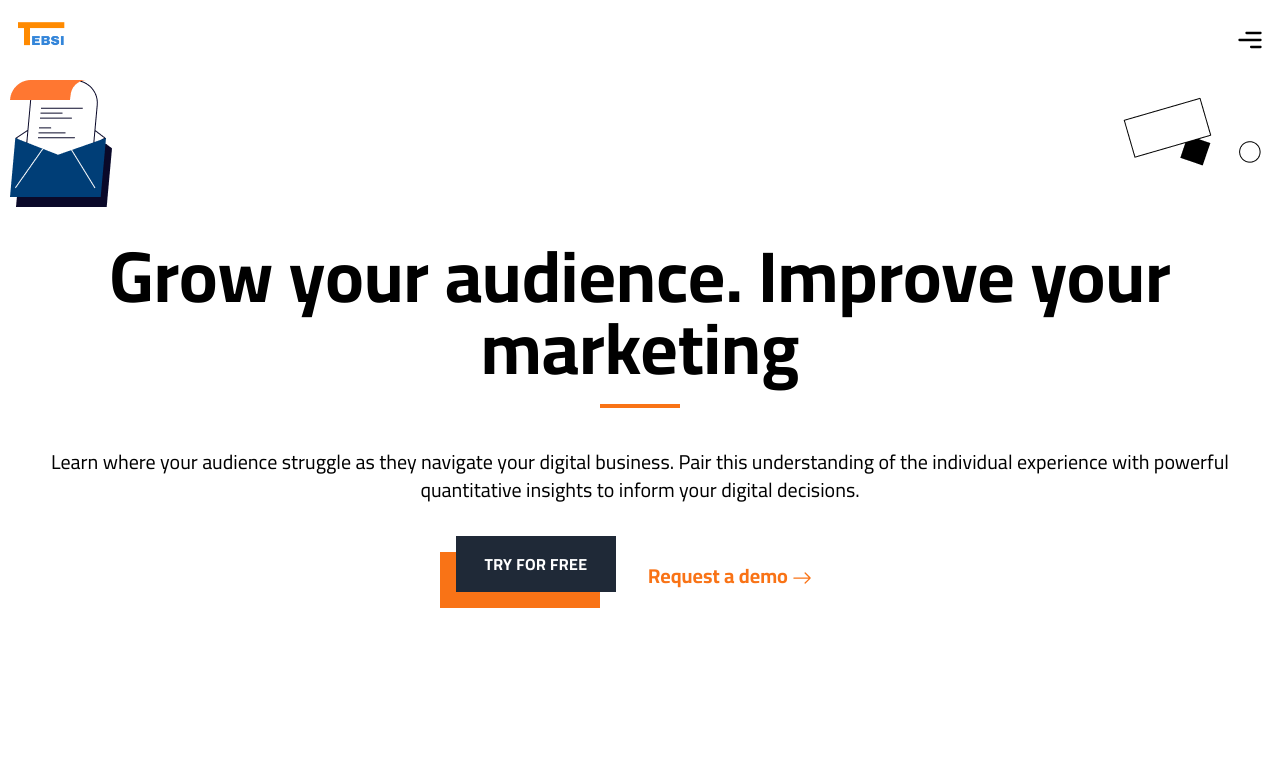
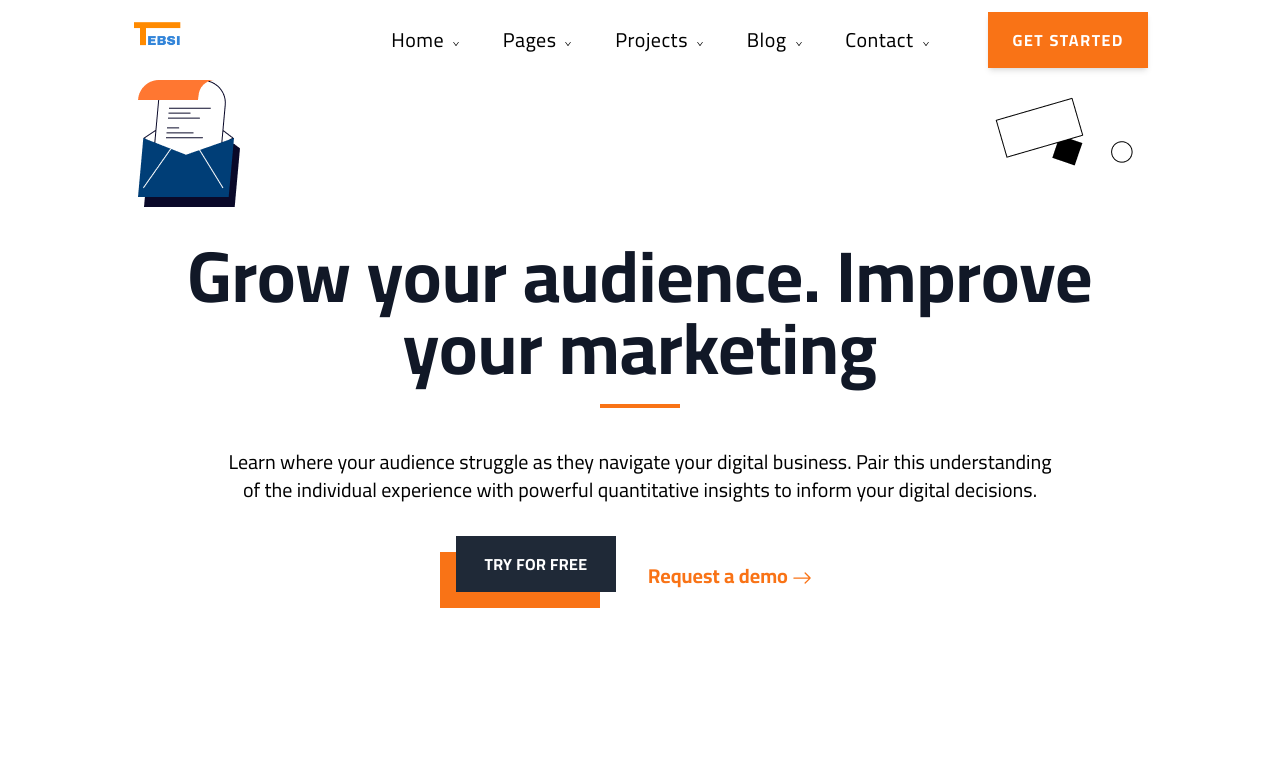
Before and after one commit to Ramzy842/TEBSI-Landing-Page, a React (Create React App) app: page / in a window 1280 px wide. Shown: the top 784 px of the page. Built offline with nearby package versions, Linux system fonts and the light colour scheme.

Commit message:
fixed navbar

```diff
--- a/src/App.js
+++ b/src/App.js
@@ -10,7 +10,7 @@ import TrustedBySection from "./Components/TrustedBySection";
 
 function App() {
   return (
-    <div >
+    <div className="lg:w-4/5 lg:mx-auto">
       <Header />
       <Features  />
       <TrustedBySection/>
--- a/src/Components/Hero.js
+++ b/src/Components/Hero.js
@@ -11,7 +11,7 @@ const Hero = () => {
       style={{ marginTop: `${navHeight}px` }}
     >
 
-      <h1 className="text-4xl lg:text-7xl mx-auto w-4/5 lg:w-full p-2 mt-[120px] font-semibold ">
+      <h1 className="text-4xl lg:text-7xl mx-auto w-4/5 lg:w-full p-2 mt-[120px] font-semibold text-gray-900 ">
         Grow your audience. Improve your marketing{" "}
         <Underline position="mx-auto mb-6" />{" "}
       </h1>
@@ -19,7 +19,7 @@ const Hero = () => {
       <img src="./hero/2.png" className="hidden md:block absolute -z-10 top-[0px] right-[10px]" alt="" />
       <img src="./hero/3.png" className="hidden md:block absolute -z-10 bottom-[20px] right-[10px]" alt="" />
       <img src="./hero/4.png" className="hidden md:block absolute -z-10 bottom-[20px] left-[10px]" alt="" />
-      <p className="w-full text-xl mt-2 font-medium px-3">
+      <p className="w-full md:w-5/6 lg:mx-auto text-xl mt-2 font-medium px-3">
         Learn where your audience struggle as they navigate your digital
         business. Pair this understanding of the individual experience with
         powerful quantitative insights to inform your digital decisions.
--- a/src/Components/Navbar.js
+++ b/src/Components/Navbar.js
@@ -1,39 +1,113 @@
-import React, { useCallback, useState } from 'react'
-import logo from "../images/logo.png"
-import { CgMenuRight } from "react-icons/cg"
-import GlobalContext from '../Context'
+import React, { useCallback, useState } from "react";
+import logo from "../images/logo.png";
+import { CgMenuRight } from "react-icons/cg";
+import { AiOutlineDown } from "react-icons/ai";
+import GlobalContext from "../Context";
+import { navbar } from "../Data/navbar.js";
 const Navbar = () => {
-    const { setNavHeight } = GlobalContext()
-    const [isMoved, setIsMoved] = useState(false)
+  const { setNavHeight } = GlobalContext();
+  const [isMoved, setIsMoved] = useState(false);
+  const [menuIsShown, setMenuIsShown] = useState(false);
+  const [selectedId, setSelectedId] = useState(null);
 
-    const navRef = React.useRef(null)
-    React.useEffect(() => {
-        const height = navRef.current.getBoundingClientRect().height
-        setNavHeight(height)
+  const navRef = React.useRef(null);
+  React.useEffect(() => {
+    const height = navRef.current.getBoundingClientRect().height;
+    setNavHeight(height);
+  }, [setNavHeight]);
 
-    }, [setNavHeight])
+  const handleScroll = useCallback(() => {
+    if (window.scrollY >= 20) {
+      setIsMoved(true);
+    } else if (window.scrollY < 20) {
+      setIsMoved(false);
+    }
+  }, []);
+  React.useEffect(() => {
+    window.addEventListener("scroll", handleScroll);
 
-    const handleScroll = useCallback(() => {
-        if (window.scrollY >= 20) {
-            setIsMoved(true)
+    return () => window.removeEventListener("scroll", handleScroll);
+  }, [handleScroll]);
+  return (
+    <div
+      ref={navRef}
+      className={`navbar px-4  ${
+        isMoved && "shadow-lg"
+      } fixed top-0 left-0 right-0 bg-white z-50 mb-4 flex items-center justify-between lg:justify-center`}
+      onMouseEnter={(e) => (!e.target.classList.contains("link") || !e.target.classList.contains("menu")) && setMenuIsShown(false)}
+      onMouseLeave={() => setMenuIsShown(false)}
+    >
+      <img src={logo} className=" relative right-2 h-20" alt="logo" />
+      <CgMenuRight className="w-7 h-7 lg:hidden" />
+      <div className="flex items-center w-3/4 justify-end">
+        <ul className="flex w-2/3 justify-evenly">
+          {navbar.map((link) => {
+            const { name, id, links } = link;
+            return (
+              <div className="flex flex-col link">
+                <div
+                  className="flex items-center"
+                  onMouseEnter={() => {
+                    setSelectedId(id);
+                    setMenuIsShown(true);
+                  }}
+                >
+                  <li key={id} className="text-xl tracking-wide font-medium">
+                    <a href="#" alt="link">
+                      {name}
+                    </a>
+                  </li>
+                  <AiOutlineDown className="ml-2 w-2 h-2 mt-2" />
+                </div>
+                <div
+                  className={`flex flex-col absolute top-24  ${
+                    selectedId === 1 ? "grid grid-cols-3 gap-4" : ""
+                  } shadow-md bg-white px-8 menu`}
+                  onMouseLeave={() => setMenuIsShown(false)}
+                >
+                  {menuIsShown
+                    ? links?.map((link, idx) => {
+                        const { name, sublinks } = link;
+                        return (
+                          <div
+                            key={idx}
+                            className={`${
+                              selectedId === id ? "block" : "hidden"
+                            } ${selectedId === 1 ? "p-8" : "p-4"} `}
+                          >
+                            <div className="flex items-center mb-4">
+                              <h1 className="font-bold text-xl">{name}</h1>
+                              {name ? (
+                                <AiOutlineDown className="ml-2 w-2 h-2 mt-2" />
+                              ) : null}
+                            </div>
 
-        } else if (window.scrollY < 20) {
-            setIsMoved(false)
+                            <ul>
+                              {sublinks?.map((link, index) => (
+                                <li
+                                  className="text-gray-900 text-lg mb-4"
+                                  key={link.sublinkId}
+                                >
+                                  <a href="#">{link.name}</a>
+                                </li>
+                              ))}
+                            </ul>
+                          </div>
+                        );
+                      })
+                    : null}
+                </div>
+              </div>
+            );
+          })}
+        </ul>
 
-        }
-    }, [])
-    React.useEffect(() => {
-        window.addEventListener("scroll", handleScroll)
+        <button className="block ml-4 shadow-md bg-orange-500 py-4 px-6 font-bold tracking-widest text-white hover:bg-orange-600 transition ease-in-out delay-150">
+          GET STARTED
+        </button>
+      </div>
+    </div>
+  );
+};
 
-        return () => window.removeEventListener("scroll", handleScroll)
-
-    }, [handleScroll])
-    return (
-        <div ref={navRef} className={`navbar px-4  ${isMoved && "shadow-lg"} fixed top-0 left-0 right-0 bg-white z-50 mb-4 flex items-center justify-between `}>
-            <img src={logo} className='w- relative right-2 h-20' alt="logo" />
-            <CgMenuRight className='w-7 h-7'  />
-        </div>
-    )
-}
-
-export default Navbar
+export default Navbar;
--- /dev/null
+++ b/src/Data/navbar.js
@@ -0,0 +1,86 @@
+export const navbar = [
+  {
+    id: 1,
+    name: "Home",
+    links: [
+      {
+        name: "Menu I",
+        sublinks: [
+          {subLinkId : "1-1", name: "Home landing"},
+          {subLinkId : "1-2", name: "Home Main"},
+          {subLinkId : "1-3", name: "Home Business"},
+          {subLinkId : "1-4", name: "Home Life Coach"},
+          {subLinkId : "1-5", name: "Home Corporate"},
+        ],
+      },
+      {
+        name: "Menu II",
+        sublinks: [
+          {subLinkId : "2-1", name: "Home Digital Agency"},
+          {subLinkId : "2-2", name: "Home SAAS"},
+          {subLinkId : "2-3", name: "Home Corporate"},
+          {subLinkId : "2-4", name: "Home Business"},
+          {subLinkId : "2-5", name: "Home Political"},
+        ],
+      },
+      {
+        name: "Menu III",
+        sublinks: [
+          {subLinkId : "3-1", name: "Home Dark Portfolio"},
+          {subLinkId : "3-2", name: "Home Summer Camp"},
+          {subLinkId : "3-3", name: "Home Business"},
+          {subLinkId : "3-4", name: "Home Creative Portfolio"},
+          {subLinkId : "3-5", name: "Home Logistics"},
+        ],
+      },
+    ],
+  },
+  {
+    id: 2,
+    name: "Pages",
+    links: [
+      {
+        name: "About Us",
+        /* sublinks: ["About Classic", "About Simple", "About Modern"], */
+      },
+      {
+        name: "Services",
+        /* sublinks: ["Service Classic", "Service Simple", "Service Modern"], */
+      },
+      {
+        name: "Pricing",
+        /* sublinks: ["Pricing Classic", "Pricing Simple", "Pricing Modern"], */
+      },
+      { name: "Team", /* sublinks: ["Team", "Leadership"] */ },
+      {
+        name: "Mission",
+        /* sublinks: ["Our Mission Classic", "Our Mission Simple"], */
+      },
+    ],
+  },
+  {
+    id: 3,
+    name: "Projects",
+    links: [
+      "Portfolio List Metro",
+      "Portfolio List Mansory",
+      "Portfolio List Grid",
+      "Portfolio List Mosaic",
+    ],
+  },
+  {
+    id: 4,
+    name: "Blog",
+    links: ["Blog Centered", "Blog Grid", "Blog Metro", "Blog classic"],
+  },
+  {
+    id: 5,
+    name: "Contact",
+    links: [
+      "Contact Multi Locations",
+      "Contact Simple",
+      "Contact Sidebar",
+      "Contact Modern",
+    ],
+  },
+];
```
